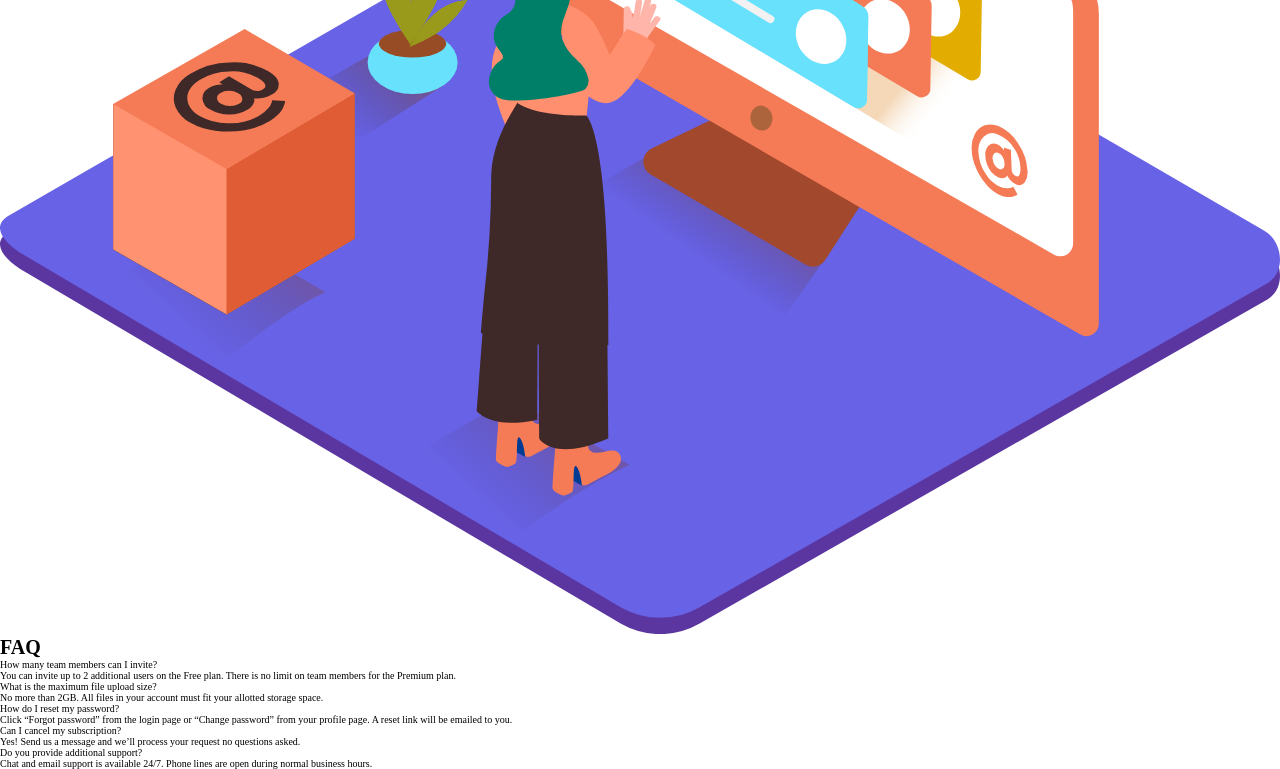
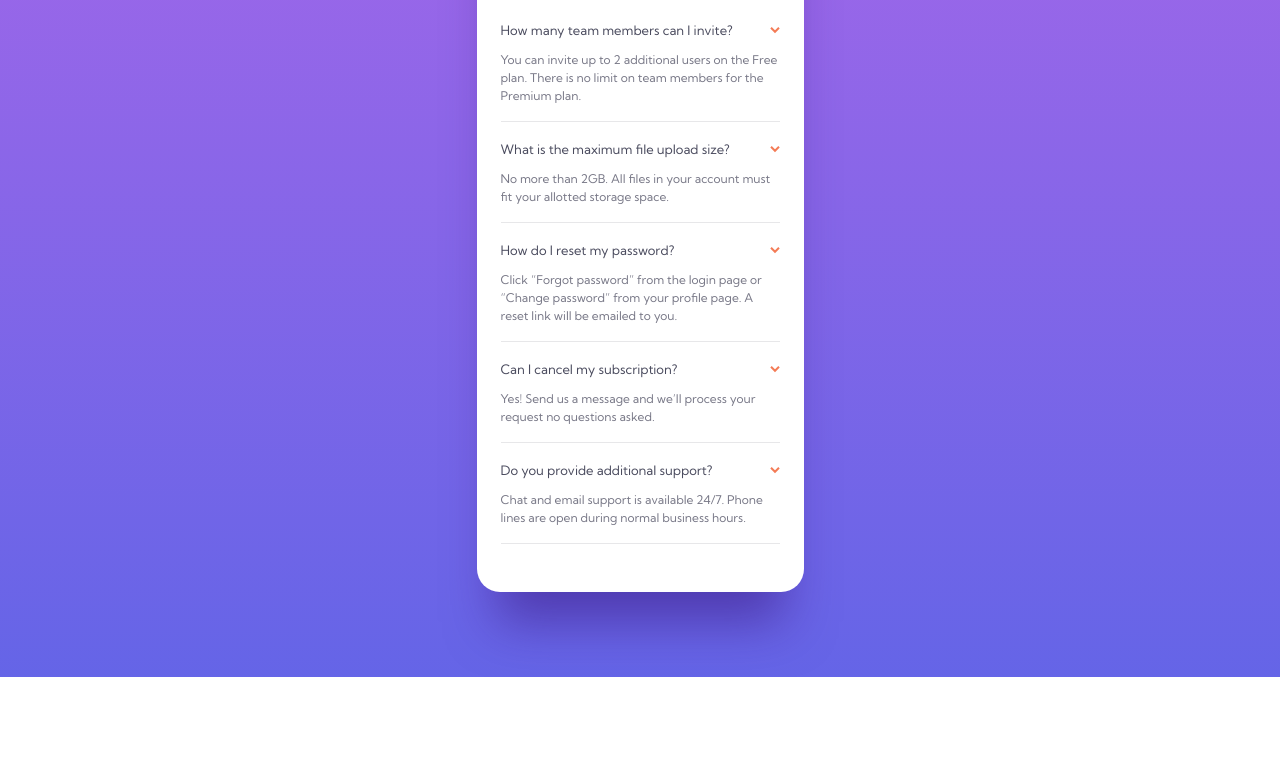
Before and after one commit to AdamHaniff/FAQ-Accordion-Card, a website built with Parcel: page index.html in a window 1280 px wide. Shown: the part 336-1105 px from the top of the page. After the commit the page ends 1013 px from the top, so only its background shows below. Built offline with nearby package versions, Linux system fonts and the light colour scheme.

Commit message:
Styled card image container

```diff
--- a/index.html
+++ b/index.html
@@ -38,15 +38,31 @@
         <div class="FAQ">
           <h1 class="FAQ__header">FAQ</h1>
           <div class="FAQ__QnA-container">
-            <div class="FAQ__question">How many team members can I invite?</div>
+            <div class="FAQ__question-container">
+              <span class="FAQ__question"
+                >How many team members can I invite?</span
+              >
+              <img
+                class="FAQ__QnA-container__icon"
+                src="images/icon-arrow-down.svg"
+                alt="Arrow icon"
+              />
+            </div>
             <div class="FAQ__answer hidden">
               You can invite up to 2 additional users on the Free plan. There is
               no limit on team members for the Premium plan.
             </div>
           </div>
           <div class="FAQ__QnA-container">
-            <div class="FAQ__question">
-              What is the maximum file upload size?
+            <div class="FAQ__question-container">
+              <span class="FAQ__question"
+                >What is the maximum file upload size?</span
+              >
+              <img
+                class="FAQ__QnA-container__icon"
+                src="images/icon-arrow-down.svg"
+                alt="Arrow icon"
+              />
             </div>
             <div class="FAQ__answer hidden">
               No more than 2GB. All files in your account must fit your allotted
@@ -54,21 +70,44 @@
             </div>
           </div>
           <div class="FAQ__QnA-container">
-            <div class="FAQ__question">How do I reset my password?</div>
+            <div class="FAQ__question-container">
+              <span class="FAQ__question">How do I reset my password?</span>
+              <img
+                class="FAQ__QnA-container__icon"
+                src="images/icon-arrow-down.svg"
+                alt="Arrow icon"
+              />
+            </div>
             <div class="FAQ__answer hidden">
               Click “Forgot password” from the login page or “Change password”
               from your profile page. A reset link will be emailed to you.
             </div>
           </div>
           <div class="FAQ__QnA-container">
-            <div class="FAQ__question">Can I cancel my subscription?</div>
+            <div class="FAQ__question-container">
+              <span class="FAQ__question">Can I cancel my subscription?</span>
+              <img
+                class="FAQ__QnA-container__icon"
+                src="images/icon-arrow-down.svg"
+                alt="Arrow icon"
+              />
+            </div>
             <div class="FAQ__answer hidden">
               Yes! Send us a message and we’ll process your request no questions
               asked.
             </div>
           </div>
           <div class="FAQ__QnA-container">
-            <div class="FAQ__question">Do you provide additional support?</div>
+            <div class="FAQ__question-container">
+              <span class="FAQ__question"
+                >Do you provide additional support?</span
+              >
+              <img
+                class="FAQ__QnA-container__icon"
+                src="images/icon-arrow-down.svg"
+                alt="Arrow icon"
+              />
+            </div>
             <div class="FAQ__answer hidden">
               Chat and email support is available 24/7. Phone lines are open
               during normal business hours.
--- a/sass/main.scss
+++ b/sass/main.scss
@@ -32,9 +32,93 @@ html {
 
 html,
 body {
-  height: 100%;
+  min-height: 100%;
 }
 
+// ********* MOBILE LAYOUT *********
 body {
-  // padding at bottom is 85px
+  display: flex;
+  justify-content: center;
+  padding: 14.8rem 0 8.5rem 0;
+  background: linear-gradient($color-gradient-start, $color-gradient-end);
+  font-family: $font-primary;
 }
+
+// ************** CARD *************
+.card {
+  max-width: 32.7rem;
+  background: $color-card-bg;
+  display: flex;
+  flex-direction: column;
+  align-items: center;
+  padding: 13.2rem 2.4rem 4.8rem;
+  border-radius: 2.3rem;
+  box-shadow: 0 5rem 5rem -2rem rgba(53, 18, 122, 0.5);
+  position: relative;
+
+  // ***** CARD IMAGE CONTAINER ****
+  &__image--container {
+    max-width: 23.7rem;
+    max-height: 18rem;
+    position: absolute;
+    top: 0;
+    transform: translateY(-60%);
+
+    &::after {
+      content: "";
+      display: block;
+      background-image: url("../images/bg-pattern-mobile.svg");
+      width: 24rem;
+      height: 14.5rem;
+      background-repeat: no-repeat;
+      transform: translateY(-50%);
+    }
+  }
+
+  &__image {
+    max-width: 100%;
+  }
+
+  // ******** FAQ CONTAINER ********
+  .FAQ {
+    max-width: 27.9rem;
+
+    &__header {
+      color: $color-text-bold;
+      font-size: 3.2rem;
+      font-weight: $font-weight-bold;
+      text-align: center;
+      margin-bottom: 3.8rem;
+    }
+
+    &__QnA-container {
+      border-bottom: 1px solid $color-divider;
+
+      &:not(:last-child) {
+        margin-bottom: 1.9rem;
+      }
+
+      &__icon {
+        margin-left: auto;
+      }
+    }
+
+    &__question-container {
+      display: flex;
+      align-items: center;
+      margin-bottom: 1.3rem;
+    }
+
+    &__question {
+      color: $color-question;
+      font-size: 1.3rem;
+    }
+
+    &__answer {
+      color: $color-answer;
+      font-size: 1.2rem;
+      line-height: 1.8rem;
+      margin-bottom: 1.6rem;
+    }
+  }
+}
```
Also changed, not shown: css/main.css, 1 other file.
